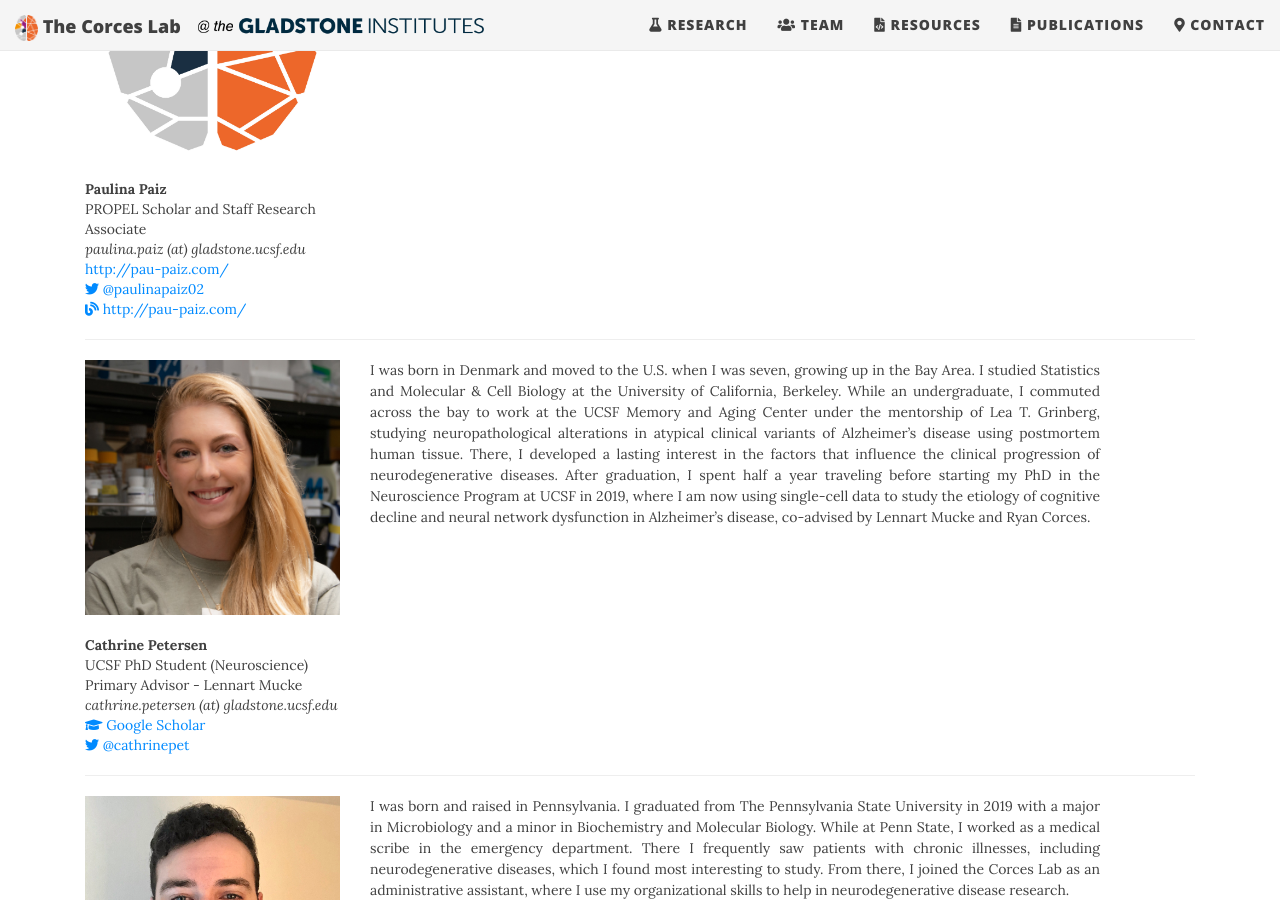
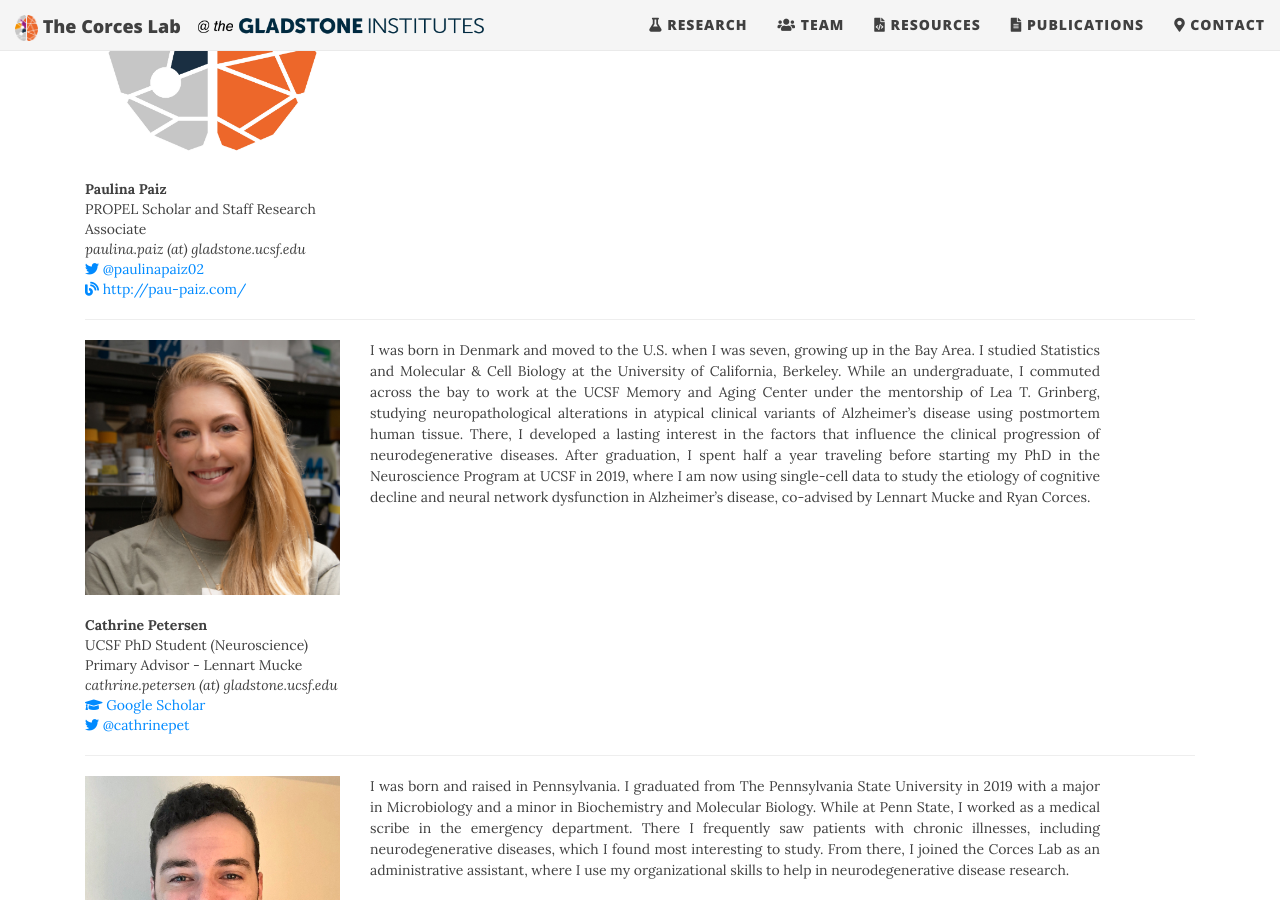
Before and after one commit to corceslab/corceslab.github.io, a Jekyll site: the page built from pages/Team.md, in a window 1280 px wide and 900 px high, scrolled down 2412 px. Built offline with Jekyll 4.4.1, drawn with Linux system fonts in a browser that asks for light colours; nearby versions of some CDN libraries.

Commit message:
fix website link

```diff
--- a/pages/Team.md
+++ b/pages/Team.md
@@ -17,9 +17,6 @@
            {{person.advisor}}<br>
         {% endif %}
         <em>{{person.email}}</em> <br>
-        {% if person.website %}
-          <a href= "{{person.website}}">{{person.website}}</a> <br>
-        {% endif %}
         {% if person.orcid %}
           <a href="http://orcid.org"><img class="inline-block" src="/static/img/orcid_logo.png"></a>
           <a href="http://{{person.orcid}}"> {{person.orcid}}</a> <br>
@@ -31,7 +28,7 @@
           <a href= "http://twitter.com/{{person.twitter}}"><span class="fab fa-twitter" aria-hidden="true"></span> @{{person.twitter}} </a> <br>
         {% endif %}
         {% if person.website %}
-          <a href= "{{person.website}}"><span class="fas fa-blog" aria-hidden="true"></span> {{person.website}} </a> <br>
+          <a href= "{{person.website}}"><span class="fa fa-blog" aria-hidden="true"></span> {{person.website}} </a> <br>
         {% endif %}
     </div>
     <div class="col-sm-8" style="text-align: justify">
```
